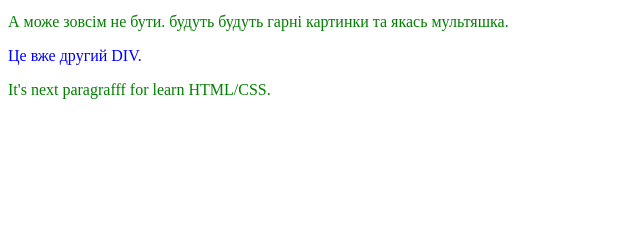
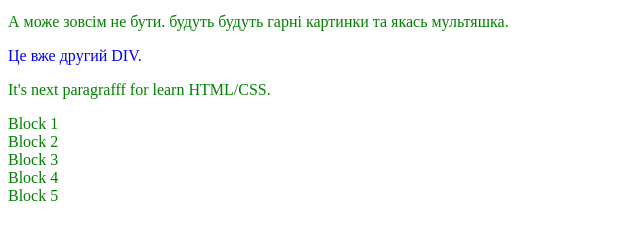
Before and after one commit to nicus777/Proekt1_VScode, a plain HTML site: page index.html in a window 1280 px wide. Shown: the part 101-340 px from the top of the page, without its empty margins (0-640 px from the left). Drawn offline with Linux system fonts and the light colour scheme.

Commit message:
some edit

```diff
--- a/index.html
+++ b/index.html
@@ -23,12 +23,14 @@
         <p>It's next paragrafff for learn HTML/CSS.</p>
     </div>
 
+    <!--- гибкая структура, блоки для меню-->
     <div></div>
-    <div></div>
-    <div></div>
-    <div></div>
-    <div></div>
-
+        <div>Block 1</div>
+        <div>Block 2</div>
+        <div>Block 3</div>
+        <div>Block 4</div>
+        <div>Block 5</div>
+    </div>
 
 </body>
 </html>
```
